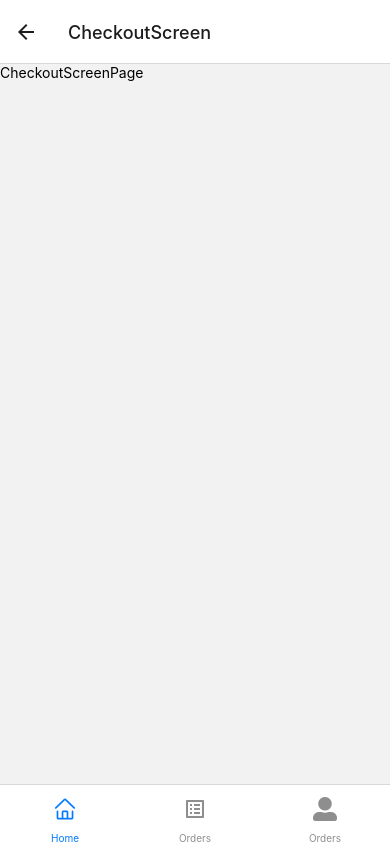
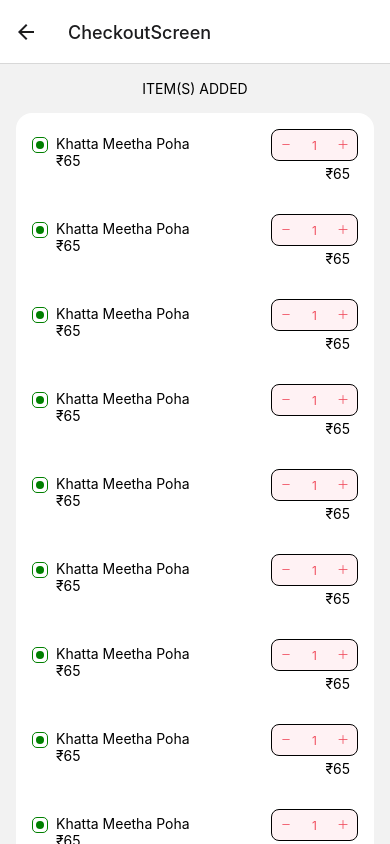
Before and after one commit to Vivek-Kondpalle/swigato-user, a React Native app: screen /CheckoutScreen in a window 390 px wide. Built offline with nearby package versions, Linux system fonts and the light colour scheme.

Commit message:
Checkout page WIP

```diff
--- a/src/CheckoutScreen/CheckoutScreenPage.js
+++ b/src/CheckoutScreen/CheckoutScreenPage.js
@@ -1,12 +1,110 @@
-import { View, Text } from 'react-native'
+import { View, Text, StyleSheet, TouchableOpacity, ScrollView } from 'react-native'
 import React from 'react'
+import FoodType from '../UI/common/foodType'
+import { AntDesign, FontAwesome6 } from '@expo/vector-icons';
 
 const CheckoutScreenPage = () => {
   return (
-    <View>
-      <Text>CheckoutScreenPage</Text>
-    </View>
+    <ScrollView>
+      <View style={{ marginHorizontal: 16 }}>
+        {/* Items Review */}
+        <View style={{ display: 'flex', justifyContent: 'center', alignItems: 'center', marginVertical: 16 }}>
+          <Text>ITEM(S) ADDED</Text>
+        </View>
+
+        <View style={{ backgroundColor: 'white', borderRadius: 16 }}>
+
+          {
+            [1, 2, 3, 4, 5,6, 7, 8, 9, 10]?.map((item, index) => (
+              <View key={index} style={{ padding: 16, flexDirection: 'row', justifyContent: 'space-between', alignItems: 'baseline' }}>
+
+                <View style={{ flexDirection: 'row', alignItems: 'baseline', gap: 8 }}>
+                  {/* Food Type */}
+                  <View>
+                    <FoodType type={'veg'} />
+                  </View>
+
+                  {/* Food item name */}
+                  <View>
+                    <Text>Khatta Meetha Poha</Text>
+                    <Text>₹65</Text>
+                  </View>
+                </View>
+
+                {/* Food item quantity */}
+                <View style={{ alignItems: 'flex-end', justifyContent: 'flex-start', gap: 4 }}>
+                  <View style={styles.quantitySelector}>
+                    <TouchableOpacity style={styles.button}>
+                      <AntDesign name="minus" size={12} color="#f04f5f" />
+                    </TouchableOpacity>
+
+                    <Text style={styles.quantityText}>1</Text>
+
+                    <TouchableOpacity style={styles.button}>
+                      <AntDesign name="plus" size={12} color="#f04f5f" />
+                    </TouchableOpacity>
+                  </View>
+                  <View style={{ marginRight: 8 }}>
+                    <Text>₹65</Text>
+                  </View>
+                </View>
+
+              </View>
+            ))
+
+          }
+
+        </View>
+
+
+        <View style={{ display: 'flex', justifyContent: 'center', alignItems: 'center', marginVertical: 32 }}>
+          <Text>SAVINGS CORNER</Text>
+        </View>
+
+        <View style={{ flexDirection: 'row', justifyContent: 'space-between', backgroundColor: 'white', borderRadius: 16, paddingHorizontal: 16, paddingVertical: 12 }}>
+          <View style={{ flexDirection: 'row', gap: 8 }}>
+            <View style={{ backgroundColor: '#246ff0', padding: 6, borderRadius: 50 }}>
+              <FontAwesome6 name="percentage" size={12} color="white" />
+            </View>
+            <Text>Apply coupon</Text>
+          </View>
+          <View>
+            <AntDesign name="right" size={24} color="black" />
+          </View>
+
+        </View>
+
+        <View style={{ display: 'flex', justifyContent: 'center', alignItems: 'center', marginVertical: 32 }}>
+          <Text>BILL SUMMARY</Text>
+        </View>
+
+
+
+      </View>
+
+    </ScrollView>
   )
 }
 
+const styles = StyleSheet.create({
+  quantitySelector: {
+    flexDirection: 'row', // Arrange items in a row
+    alignItems: 'center', // Center items vertically
+    borderWidth: 1, // Border to encase the component
+    borderColor: 'black', // Border color
+    borderRadius: 8, // Rounded corners
+    backgroundColor: '#fff2f4',
+  },
+  button: {
+    padding: 8, // Padding for touchable area
+    alignItems: 'center', // Center the icon
+    justifyContent: 'center', // Center the icon
+  },
+  quantityText: {
+    paddingHorizontal: 12, // Horizontal padding around the number
+    fontSize: 12, // Text size
+    color: '#f04f5f', // Text color
+  },
+})
+
 export default CheckoutScreenPage
--- a/src/RestaurantDetails/FoodItemCard.jsx
+++ b/src/RestaurantDetails/FoodItemCard.jsx
@@ -1,6 +1,7 @@
 import { View, Text, Image, Pressable, StyleSheet, TouchableOpacity } from 'react-native'
 import React, { useEffect, useState } from 'react'
 import { AntDesign, FontAwesome, Ionicons } from '@expo/vector-icons';
+import FoodType from '../UI/common/foodType';
 
 const FoodItemCard = (props) => {
   const dishDetails = props?.dishDetails?.item
@@ -33,7 +34,7 @@ const FoodItemCard = (props) => {
             <View style={{ maxWidth: '55%' }}>
 
               {/* Type of food. Veg / Non-veg / Egg */}
-              <FoodTypeSymbol type={dishDetails?.type} />
+              <FoodType type={dishDetails?.type} />
 
               <Text style={{ fontWeight: 'bold', fontSize: 18 }}>{dishDetails?.name}</Text>
               <View style={{ display: 'flex', flexDirection: 'row', gap: 8, alignItems: 'center' }}>
@@ -95,17 +96,6 @@ const FoodItemCard = (props) => {
   )
 }
 
-const FoodTypeSymbol = (props) => {
-  const foodType = props?.type;
-
-
-  return (
-    <View style={{ width: 16, height: 16, backgroundColor: 'white', display: 'flex', justifyContent: 'center', alignItems: 'center', borderRadius: 5, borderColor:  foodType === 'veg' ? 'green' : 'red' , borderWidth: 1 }}>
-      <View style={{ width: 8, height: 8, backgroundColor: foodType === 'veg' ? 'green' : 'red', display: 'flex', justifyContent: 'center', alignItems: 'center', borderRadius: 50 }}></View>
-    </View>
-  )
-}
-
 
 
 const styles = StyleSheet.create({
--- /dev/null
+++ b/src/UI/common/foodType.jsx
@@ -0,0 +1,15 @@
+import { View, Text } from 'react-native'
+import React from 'react'
+
+const FoodType = (props) => {
+    const foodType = props?.type;
+
+
+    return (
+        <View style={{ width: 16, height: 16, backgroundColor: 'white', display: 'flex', justifyContent: 'center', alignItems: 'center', borderRadius: 5, borderColor: foodType === 'veg' ? 'green' : 'red', borderWidth: 1 }}>
+            <View style={{ width: 8, height: 8, backgroundColor: foodType === 'veg' ? 'green' : 'red', display: 'flex', justifyContent: 'center', alignItems: 'center', borderRadius: 50 }}></View>
+        </View>
+    )
+}
+
+export default FoodType
--- a/src/navigation/index.js
+++ b/src/navigation/index.js
@@ -10,7 +10,10 @@ import React from "react";
 const Tab = createBottomTabNavigator()
 
 const MyTabs = (props) => {
-  const hide = props?.routeName === 'RestaurantDetails' ? true : false;
+
+  const hideBottomTabsInScreens = ['RestaurantDetails', 'CheckoutScreen'];
+
+  const hide = hideBottomTabsInScreens?.includes(props?.routeName) ? true : false;
 
   return (
     <Tab.Navigator
```
